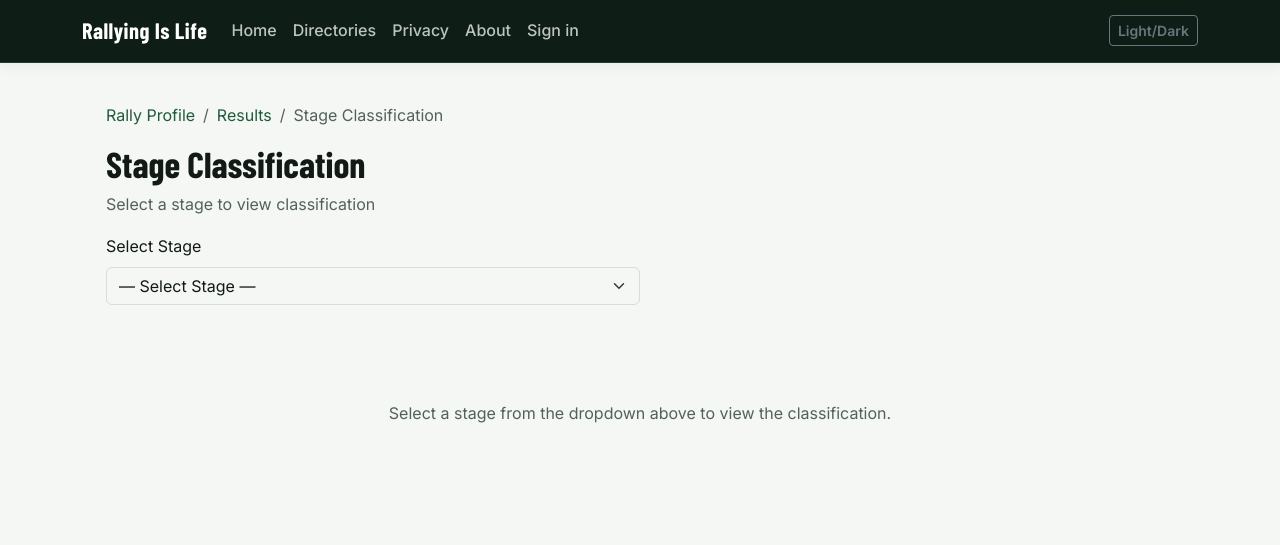
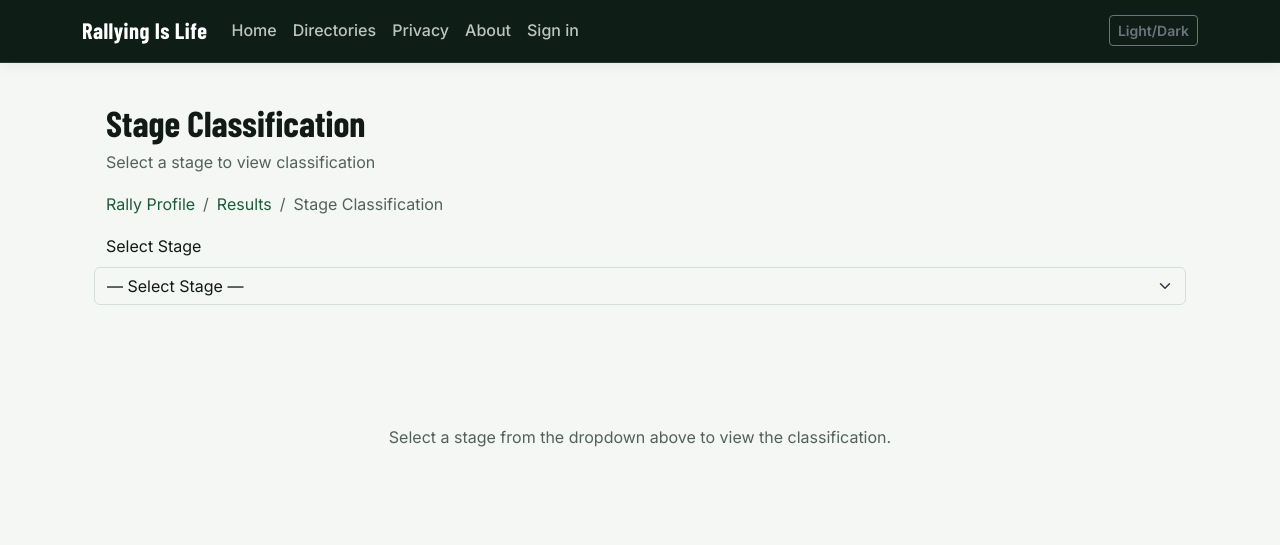
Before and after one commit to Rallying-Is-Life/App-FrontEnd, an ASP.NET Core app: page /StageClassification in a window 1280 px wide. Shown: the top 545 px of the page. Run offline with ASP.NET Core 8, Linux system fonts and the light colour scheme; style sheets or scripts are compiled from the project's sources; some libraries are stand-ins or nearby versions.

Commit message:
FIX: StageClassification - Move breadcrumbs below H2 header
- Move breadcrumbs to be below H2 and stage info section
- Matches pattern used on EntryListSeeded, EntryListUnseeded, Leaderboard pages

```diff
--- a/Pages/StageClassification.cshtml
+++ b/Pages/StageClassification.cshtml
@@ -28,13 +28,6 @@
     }
 }
 <div class="card-modern p-4 mb-4">
-    <nav aria-label="breadcrumb" class="mb-3">
-        <ol class="breadcrumb bg-transparent mb-0 p-0">
-            <li class="breadcrumb-item"><a href="/RallyProfile?id=@Model.RallyRowKey">Rally Profile</a></li>
-            <li class="breadcrumb-item"><a href="/Leaderboard?id=@Model.RallyRowKey">Results</a></li>
-            <li class="breadcrumb-item active" aria-current="page">Stage Classification</li>
-        </ol>
-    </nav>
     @if (!string.IsNullOrEmpty(Model.RallyName))
     {
         <h2>@Model.EventDate.Year @Model.RallyName</h2>
@@ -65,7 +58,16 @@
             </div>
         </div>
     }
-        <div class="col-md-6">
+
+    <nav aria-label="breadcrumb" class="mb-3">
+        <ol class="breadcrumb bg-transparent mb-0 p-0">
+            <li class="breadcrumb-item"><a href="/RallyProfile?id=@Model.RallyRowKey">Rally Profile</a></li>
+            <li class="breadcrumb-item"><a href="/Leaderboard?id=@Model.RallyRowKey">Results</a></li>
+            <li class="breadcrumb-item active" aria-current="page">Stage Classification</li>
+        </ol>
+    </nav>
+
+    <div class="row mb-4">
             <label class="form-label">Select Stage</label>
             <select class="form-select" id="stageSelector" onchange="window.location.href = '/StageClassification?id=@Model.RallyRowKey&stageSeq=' + this.value + '@(hasClassFilter ? "&classId=" + Model.ClassId : "")'">
                 @Html.Raw(stageOptions.ToString())
```
